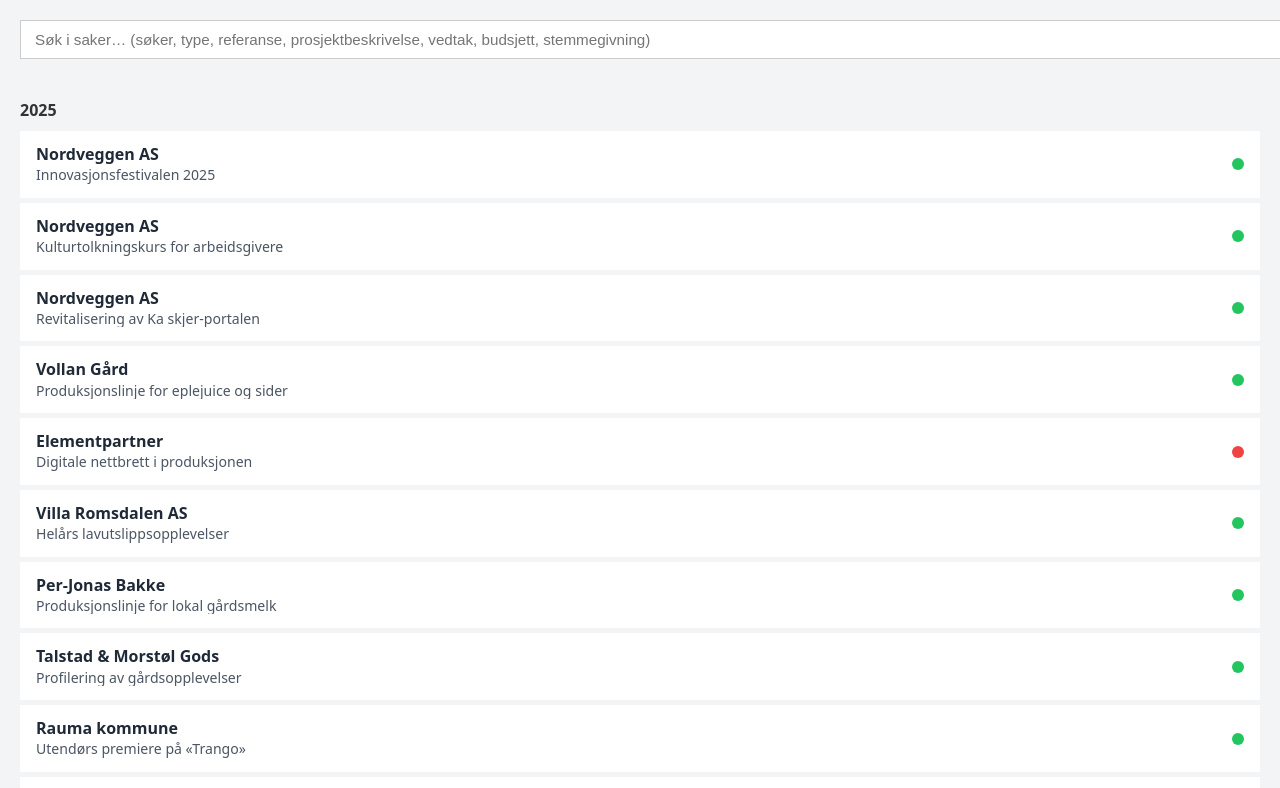
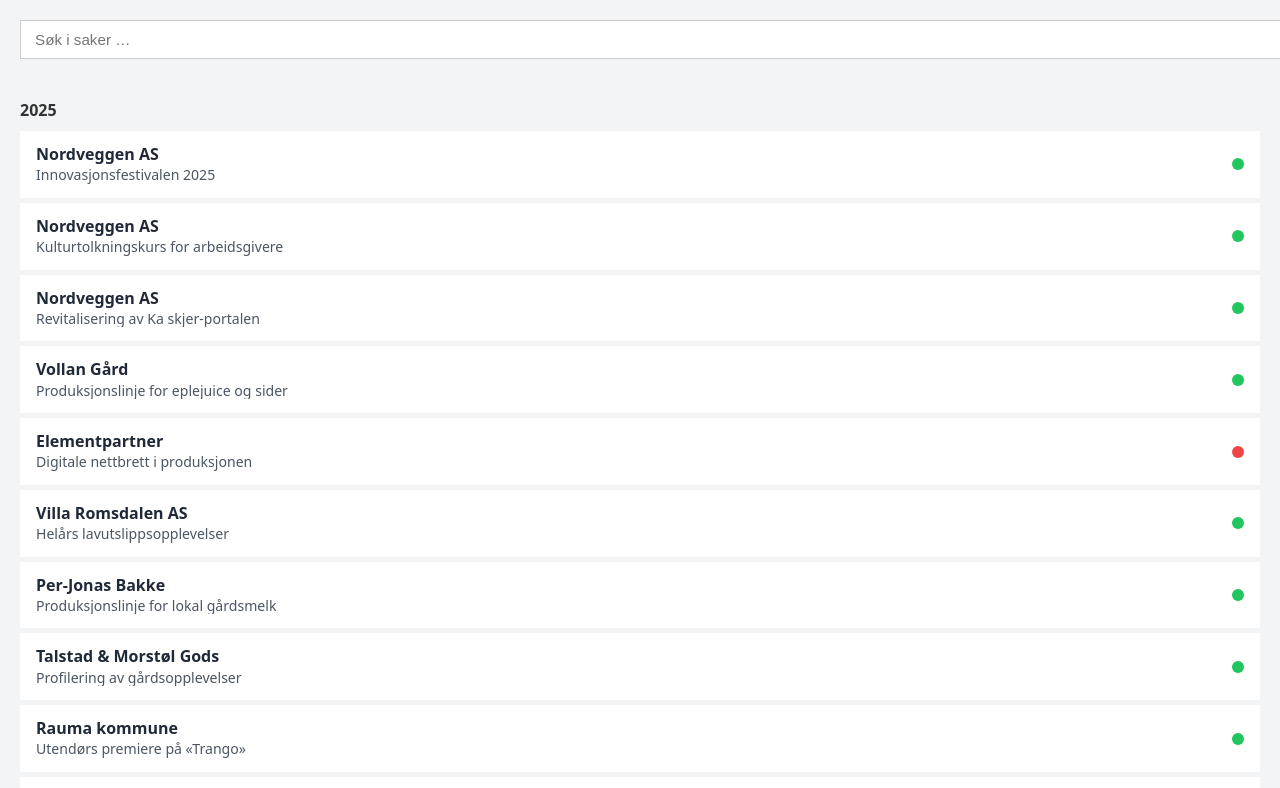
Before and after one commit to wenzelpro/andalsnesdocs, a plain HTML site: page index.html in a window 1280 px wide. Shown: the top 788 px of the page. Drawn offline with Linux system fonts and the light colour scheme.

Commit message:
Update index.html

```diff
--- a/index.html
+++ b/index.html
@@ -10,7 +10,7 @@
   <div id="kraftfondet-widget"
        data-manifest="https://wenzelpro.github.io/andalsnesdocs/kraftfondet/manifest.json">
     <input type="text" id="kf-search"
-           placeholder="Søk i saker… (søker, type, referanse, prosjektbeskrivelse, vedtak, budsjett, stemmegivning)" />
+           placeholder="Søk i saker …" />
     <div id="kf-accordion" aria-live="polite"></div>
     <div id="kf-error" class="kf-error" hidden></div>
   </div>
```
